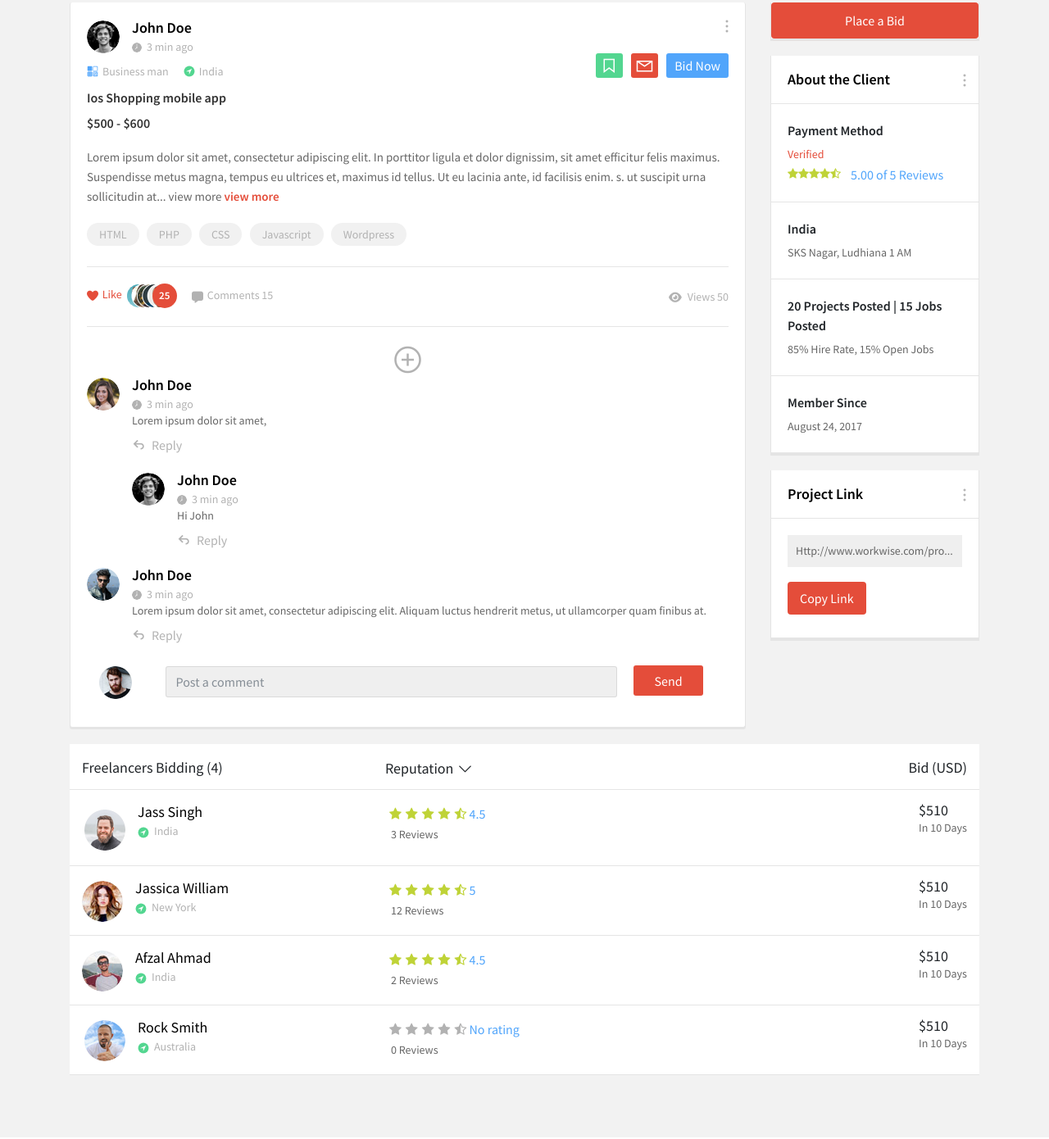
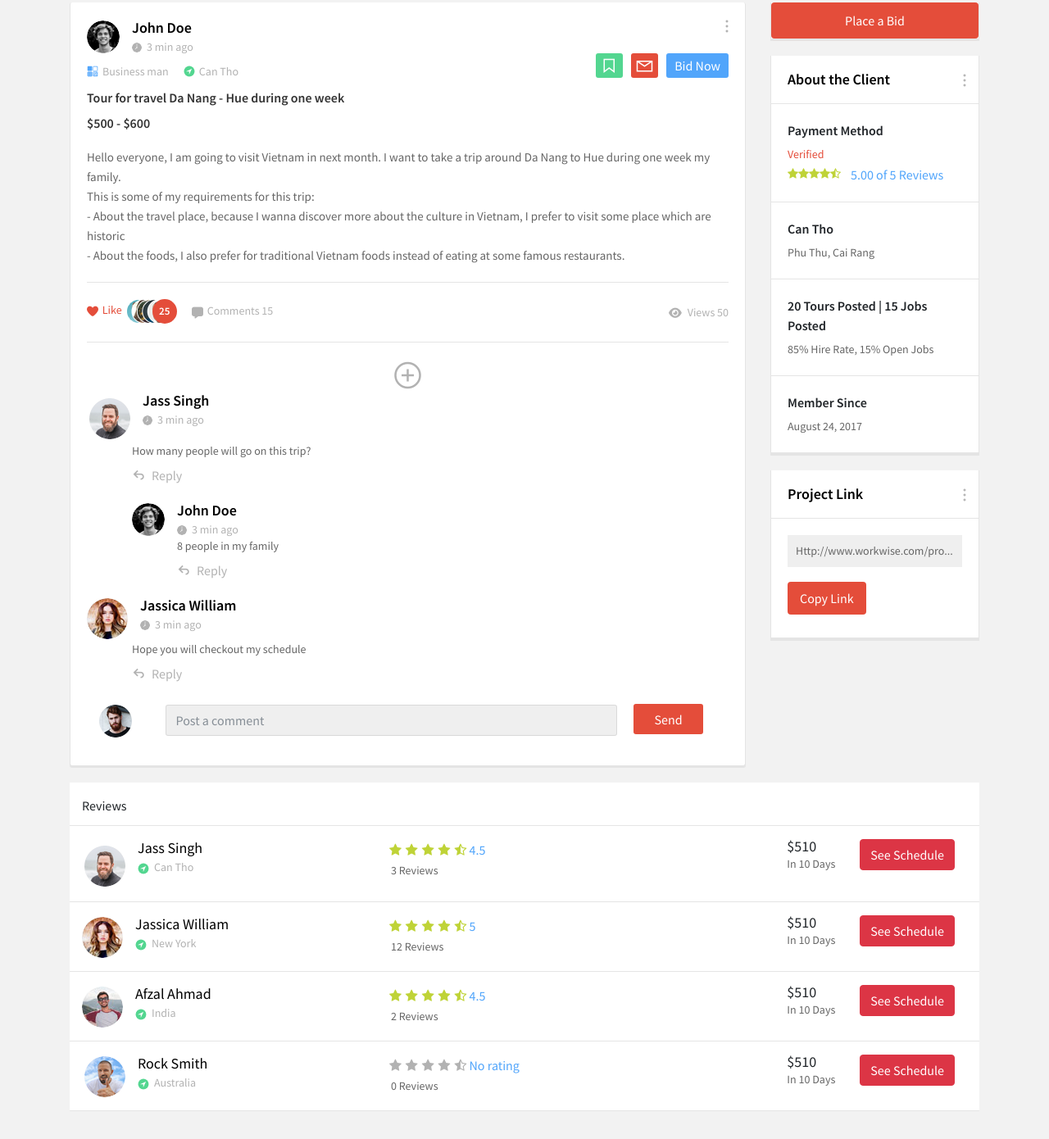
Before and after one commit to tranminhkhang8198/the-travel-connection, a plain HTML site: page HTML/project-view.html in a window 1280 px wide. Shown: the part 113-1503 px from the top of the page at 82% size. Drawn offline with Linux system fonts and the light colour scheme.

Commit message:
dev: feature project view

```diff
--- a/HTML/project-view.html
+++ b/HTML/project-view.html
@@ -32,9 +32,6 @@
                     <h3 class="text-light text-center">Place a Bid</h3>
                 </div>
                 <div class="modal-body">
-                    <div class="notice">
-                        <span class="text-danger">Note:</span><span>Freelancer project fee will only be changed when you get awarded and accept the project.</span>
-                    </div>
                     <div class="innerbody">
                         <h3>Bids :</h3>
                         <div class="paydel">
@@ -85,16 +82,10 @@
                                 </div>
                             </div>
                         </div>
-                        <p>Freelancer Project Fee :<b> $55.56 USD</b></p>
-                        <p>Your Bid : <b>$555.56 USD</b></p>
-                    </div>
-                    <div class="beatcompitation">
-                        <h3>Super charge your bid and beat your competition!</h3>
                     </div>
                     <div class="sponser">
-                        <p><i class="la la-check"></i>Sponser my bid! Be the first did seen by the employer.</p>
-                        <h2>$3.99 USD</h2>
-                        <p>Lorem ipsum dolor sit amet, consectetur adipiscing elit. Integer rhoncus mauris sit amet leo feugiat mollis. Nam pharetra velit in viverra finibus.</p>
+                        <h2>Link to your schedule: </h2>
+                        <input type="text" class="form-control" placeholder="Put your link here">
                     </div>
                 </div>
                 <div class="modal-footer">
@@ -360,7 +351,7 @@
                                             <div class="epi-sec">
                                                 <ul class="descp">
                                                     <li><img src="images/icon8.png" alt=""><span>Business man</span></li>
-                                                    <li><img src="images/icon9.png" alt=""><span>India</span></li>
+                                                    <li><img src="images/icon9.png" alt=""><span>Can Tho</span></li>
                                                 </ul>
                                                 <ul class="bk-links">
                                                     <li><a href="#" title=""><i class="la la-bookmark"></i></a></li>
@@ -369,18 +360,16 @@
                                                 </ul>
                                             </div>
                                             <div class="job_descp accountnone">
-                                                <h3>Ios Shopping mobile app</h3>
+                                                <h3>Tour for travel Da Nang - Hue during one week</h3>
                                                 <ul class="job-dt">
                                                     <li><span>$500 - $600</span></li>
                                                 </ul>
-                                                <p>Lorem ipsum dolor sit amet, consectetur adipiscing elit. In porttitor ligula et dolor dignissim, sit amet efficitur felis maximus. Suspendisse metus magna, tempus eu ultrices et, maximus id tellus. Ut eu lacinia ante, id facilisis enim. s. ut suscipit urna sollicitudin at... view more <a href="#" title="">view more</a></p>
-                                                <ul class="skill-tags">
-                                                    <li><a href="#" title="">HTML</a></li>
-                                                    <li><a href="#" title="">PHP</a></li>
-                                                    <li><a href="#" title="">CSS</a></li>
-                                                    <li><a href="#" title="">Javascript</a></li>
-                                                    <li><a href="#" title="">Wordpress</a></li>
-                                                </ul>
+                                                <p>
+                                                    Hello everyone, I am going to visit Vietnam in next month. I want to take a trip around Da Nang to Hue during one week my family.
+                                                    <br />This is some of my requirements for this trip:
+                                                    <br> - About the travel place, because I wanna discover more about the culture in Vietnam, I prefer to visit some place which are historic
+                                                    <br> - About the foods, I also prefer for traditional Vietnam foods instead of eating at some famous restaurants.
+                                                </p>
                                             </div>
                                             <div class="job-status-bar btm-line">
                                                <ul class="like-com">
@@ -397,15 +386,15 @@
                                                 <i class="la la-plus-circle"></i>
                                                 <div class="post_topbar">
                                                     <div class="usy-dt">
-                                                        <img src="images/resources/bg-img1.png" alt="">
+                                                        <img src="images/resources/jass.png" alt="">
                                                         <div class="usy-name">
-                                                            <h3>John Doe</h3>
+                                                            <h3>Jass Singh</h3>
                                                             <span><img src="images/clock.png" alt="">3 min ago</span>
                                                         </div>
                                                     </div>
                                                 </div>
                                                 <div class="reply-area">
-                                                    <p>Lorem ipsum dolor sit amet,</p>
+                                                    <p>How many people will go on this trip?</p>
                                                     <span><i class="la la-mail-reply"></i>Reply</span>
                                                     <div class="comment-area reply-rply1">
                                                         <div class="post_topbar">
@@ -418,7 +407,7 @@
                                                             </div>
                                                         </div>
                                                         <div class="reply-area">
-                                                            <p>Hi John</p>
+                                                            <p>8 people in my family</p>
                                                             <span><i class="la la-mail-reply"></i>Reply</span>
                                                         </div>
                                                     </div>
@@ -427,15 +416,15 @@
                                             <div class="comment-area">
                                                 <div class="post_topbar">
                                                     <div class="usy-dt">
-                                                        <img src="images/resources/bg-img3.png" alt="">
+                                                        <img src="images/resources/jassica.jpg" alt="">
                                                         <div class="usy-name">
-                                                            <h3>John Doe</h3>
+                                                            <h3>Jassica William</h3>
                                                             <span><img src="images/clock.png" alt="">3 min ago</span>
                                                         </div>
                                                     </div>
                                                 </div>
                                                 <div class="reply-area">
-                                                    <p>Lorem ipsum dolor sit amet, consectetur adipiscing elit. Aliquam luctus hendrerit metus, ut ullamcorper quam finibus at.</p>
+                                                    <p>Hope you will checkout my schedule</p>
                                                     <span><i class="la la-mail-reply"></i>Reply</span>
                                                 </div>
                                             </div>
@@ -487,11 +476,11 @@
                                             </ul>
                                         </div>
                                         <div class="sd-title">
-                                            <h4>India</h4>
-                                            <p>SKS Nagar, Ludhiana 1 AM</p>
+                                            <h4>Can Tho</h4>
+                                            <p>Phu Thu, Cai Rang</p>
                                         </div>
                                         <div class="sd-title">
-                                            <h4>20 Projects Posted | 15 Jobs Posted</h4>
+                                            <h4>20 Tours Posted | 15 Jobs Posted</h4>
                                             <p>85% Hire Rate, 15% Open Jobs</p>
                                         </div>
                                         <div class="sd-title">
@@ -520,18 +509,8 @@
                         <div class="col-12">
                         <div class="freelancerbiding">
                             <div class="row">
-                                <div class="col-md-4 col-sm-12">
-                                    <h3>Freelancers Bidding (4)</h3>
-                                </div>
-                                <div class="col-md-4 col-sm-12">
-                                    <div class="repcent">
-                                        <h3>Reputation<i class="la la-angle-down"></i></h3>
-                                    </div>
-                                </div>
-                                <div class="col-md-4 col-sm-12">
-                                    <div class="bidrit">
-                                        <h3>Bid (USD)</h3>
-                                    </div>
+                                <div class="col">
+                                    Reviews
                                 </div>
                             </div>
                             <hr>
@@ -541,7 +520,7 @@
                                         <img src="images/resources/jass.png" alt="">
                                         <div class="usy-name">
                                             <h3>Jass Singh</h3>
-                                            <span><img src="images/icon9.png" alt="">India</span>
+                                            <span><img src="images/icon9.png" alt="">Can Tho</span>
                                         </div>
                                     </div>
                                 </div>
@@ -560,8 +539,15 @@
                                 </div>
                                 <div class="col-md-4 col-sm-12">
                                     <div class="bidrit">
+                                        <div class="row">
+                                            <div class="col">
                                                 <h3>$510</h3>
                                                 <p>In 10 Days</p>
+                                            </div>
+                                            <div class="col">
+                                                <button class="btn btn-danger">See Schedule</button>
+                                            </div>
+                                        </div>
                                     </div>
                                 </div>
                             </div>
@@ -591,8 +577,15 @@
                                 </div>
                                 <div class="col-md-4 col-sm-12">
                                     <div class="bidrit">
+                                        <div class="row">
+                                            <div class="col">
                                                 <h3>$510</h3>
                                                 <p>In 10 Days</p>
+                                            </div>
+                                            <div class="col">
+                                                <button class="btn btn-danger">See Schedule</button>
+                                            </div>
+                                        </div>
                                     </div>
                                 </div>
                             </div>
@@ -622,8 +615,15 @@
                                 </div>
                                 <div class="col-md-4 col-sm-12">
                                     <div class="bidrit">
+                                        <div class="row">
+                                            <div class="col">
                                                 <h3>$510</h3>
                                                 <p>In 10 Days</p>
+                                            </div>
+                                            <div class="col">
+                                                <button class="btn btn-danger">See Schedule</button>
+                                            </div>
+                                        </div>
                                     </div>
                                 </div>
                             </div>
@@ -653,8 +653,15 @@
                                 </div>
                                 <div class="col-md-4 col-sm-12">
                                     <div class="bidrit">
+                                        <div class="row">
+                                            <div class="col">
                                                 <h3>$510</h3>
                                                 <p>In 10 Days</p>
+                                            </div>
+                                            <div class="col">
+                                                <button class="btn btn-danger">See Schedule</button>
+                                            </div>
+                                        </div>
                                     </div>
                                 </div>
                             </div>
```
Lines whose indentation alone changed are shown as unchanged.
